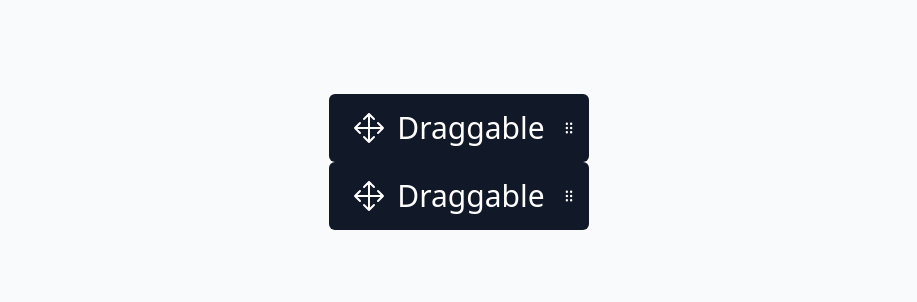
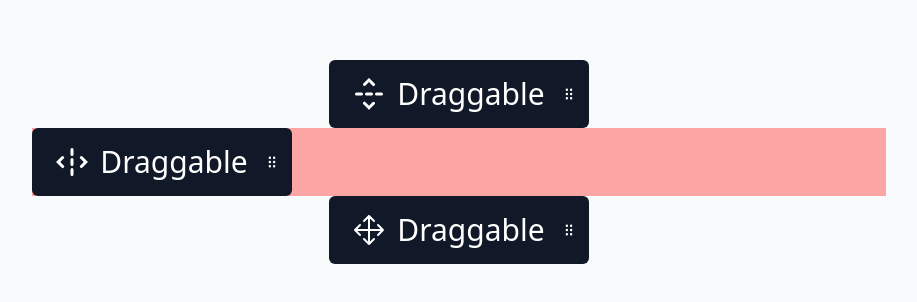
Before and after one commit to MomenSherif/dndkit-playground, a React (Vite) app: page / in a window 1280 px wide. Shown: the part 238-540 px from the top of the page, without its empty margins (181-1098 px from the left). Built offline with nearby package versions, Linux system fonts and the light colour scheme.

Commit message:
Modifiers example

```diff
--- a/src/App.tsx
+++ b/src/App.tsx
@@ -1,18 +1,40 @@
+import {
+  createSnapModifier,
+  restrictToHorizontalAxis,
+  restrictToParentElement,
+  restrictToVerticalAxis,
+  restrictToWindowEdges,
+} from '@dnd-kit/modifiers';
 import BasicSetup from './Examples/useDraggable/1-BasicSetup';
 import DragHandle from './Examples/useDraggable/2-DragHandle';
 import ActivationConstraint from './Examples/useDraggable/3-ActivationConstraint';
+import Modifiers from './Examples/useDraggable/4-Modifiers';
+
+const snapToGrid = createSnapModifier(30);
 
 export default function App() {
   return (
-    <div className="flex flex-col justify-center items-center bg-gray-50 min-h-screen">
+    <div className="flex flex-col justify-center items-center bg-gray-50 min-h-screen overflow-hidden">
       {/* <BasicSetup /> */}
       {/* <DragHandle /> */}
 
       {/* distance & tolerance can be specified in x & y */}
-      <ActivationConstraint activationConstraint={{ distance: 15 }} />
+      {/* <ActivationConstraint activationConstraint={{ distance: 15 }} />
       <ActivationConstraint
         activationConstraint={{ delay: 300, tolerance: 30 }} // activate dragging after 300ms and abort if moved 30px before start
+      /> */}
+
+      <Modifiers
+        modifiers={[restrictToVerticalAxis, restrictToWindowEdges]}
+        axis="vertical"
       />
+      <div className="bg-red-300 w-8/12">
+        <Modifiers
+          modifiers={[restrictToHorizontalAxis, restrictToParentElement]}
+          axis="horizontal"
+        />
+      </div>
+      <Modifiers modifiers={[restrictToWindowEdges, snapToGrid]} />
     </div>
   );
 }
--- /dev/null
+++ b/src/Examples/useDraggable/4-Modifiers.tsx
@@ -0,0 +1,90 @@
+import { useMemo, useState } from 'react';
+import {
+  DndContext,
+  useDraggable,
+  type Modifiers as DndModifiers,
+} from '@dnd-kit/core';
+import { Coordinates, CSS } from '@dnd-kit/utilities';
+
+import {
+  DragHandleIcon,
+  DragHorizontalIcon,
+  DragVerticalIcon,
+  MoveIcon,
+} from './Icons';
+import Item, { ItemProps } from './Item';
+
+export type Axis = 'vertical' | 'horizontal';
+
+export default function Modifiers({
+  modifiers,
+  axis,
+}: {
+  modifiers?: DndModifiers;
+  axis?: Axis;
+}) {
+  const [{ x, y }, setCoordinates] = useState<Coordinates>({ x: 0, y: 0 });
+
+  return (
+    <DndContext
+      modifiers={modifiers}
+      onDragEnd={event => {
+        const {
+          delta: { x, y },
+        } = event;
+        setCoordinates(prevCoords => ({
+          x: prevCoords.x + x,
+          y: prevCoords.y + y,
+        }));
+      }}
+    >
+      <DraggableItem style={{ top: y, left: x }} axis={axis} />
+    </DndContext>
+  );
+}
+
+function DraggableItem({ style, axis }: ItemProps & { axis?: Axis }) {
+  const {
+    setNodeRef,
+    setActivatorNodeRef,
+    listeners,
+    attributes,
+    transform,
+    isDragging,
+  } = useDraggable({
+    id: 'draggable',
+  });
+
+  const Icon = useMemo(() => {
+    if (axis === 'vertical') return DragVerticalIcon;
+    else if (axis === 'horizontal') return DragHorizontalIcon;
+    return MoveIcon;
+  }, [axis]);
+
+  return (
+    <Item
+      ref={setNodeRef}
+      style={{
+        transform: transform
+          ? `${CSS.Translate.toString(transform)} scale(var(--scale))`
+          : undefined,
+        ...style,
+      }}
+      className={`relative pr-2 py-3 ${
+        isDragging ? 'shadow-dragging [--scale:1.06]' : ''
+      }`}
+    >
+      <Icon className="w-8 h-8" />
+      <span>Draggable</span>
+
+      <button
+        className="touch-none self-stretch px-1 rounded-md hover:bg-gray-200/20 focus:bg-gray-200/20 focus:outline-none"
+        ref={setActivatorNodeRef}
+        {...listeners}
+        {...attributes}
+      >
+        <DragHandleIcon className="w-4 h-4" />
+      </button>
+    </Item>
+  );
+}
--- a/src/Examples/useDraggable/Icons.tsx
+++ b/src/Examples/useDraggable/Icons.tsx
@@ -27,3 +27,29 @@ export function DragHandleIcon(props: SVGProps<SVGSVGElement>) {
     </svg>
   );
 }
+
+export function DragVerticalIcon(props: SVGProps<SVGSVGElement>) {
+  return (
+    <svg width="1em" height="1em" viewBox="0 0 16 16" {...props}>
+      <path
+        fill="currentColor"
+        fillRule="evenodd"
+        d="M11.75 7.25a.75.75 0 0 0 0 1.5h2.5a.75.75 0 0 0 0-1.5h-2.5Zm-.97 4.85a.75.75 0 0 1 0 1.06l-2.25 2.25l-.53.53l-.53-.53l-2.25-2.25a.75.75 0 1 1 1.06-1.06L8 13.82l1.72-1.72a.75.75 0 0 1 1.06 0ZM6 8a.75.75 0 0 1 .75-.75h2.5a.75.75 0 0 1 0 1.5h-2.5A.75.75 0 0 1 6 8ZM1 8a.75.75 0 0 1 .75-.75h2.5a.75.75 0 0 1 0 1.5h-2.5A.75.75 0 0 1 1 8Zm9.78-5.28a.75.75 0 1 1-1.06 1.06L8 2.06L6.28 3.78a.75.75 0 0 1-1.06-1.06L7.47.47L8-.06l.53.53l2.25 2.25Z"
+        clipRule="evenodd"
+      ></path>
+    </svg>
+  );
+}
+
+export function DragHorizontalIcon(props: SVGProps<SVGSVGElement>) {
+  return (
+    <svg width="1em" height="1em" viewBox="0 0 16 16" {...props}>
+      <path
+        fill="currentColor"
+        fillRule="evenodd"
+        d="M7.25 4.25a.75.75 0 0 0 1.5 0v-2.5a.75.75 0 0 0-1.5 0v2.5Zm4.91.97a.75.75 0 0 1 1.06 0l2.25 2.25L16 8l-.53.53l-2.25 2.25a.75.75 0 0 1-1.06-1.06L13.88 8l-1.72-1.72a.75.75 0 0 1 0-1.06ZM8 10a.75.75 0 0 1-.75-.75v-2.5a.75.75 0 0 1 1.5 0v2.5A.75.75 0 0 1 8 10Zm0 5a.75.75 0 0 1-.75-.75v-2.5a.75.75 0 0 1 1.5 0v2.5A.75.75 0 0 1 8 15ZM2.78 5.22a.75.75 0 0 1 1.06 1.06L2.12 8l1.72 1.72a.75.75 0 1 1-1.06 1.06L.53 8.53L0 8l.53-.53l2.25-2.25Z"
+        clipRule="evenodd"
+      ></path>
+    </svg>
+  );
+}
```
